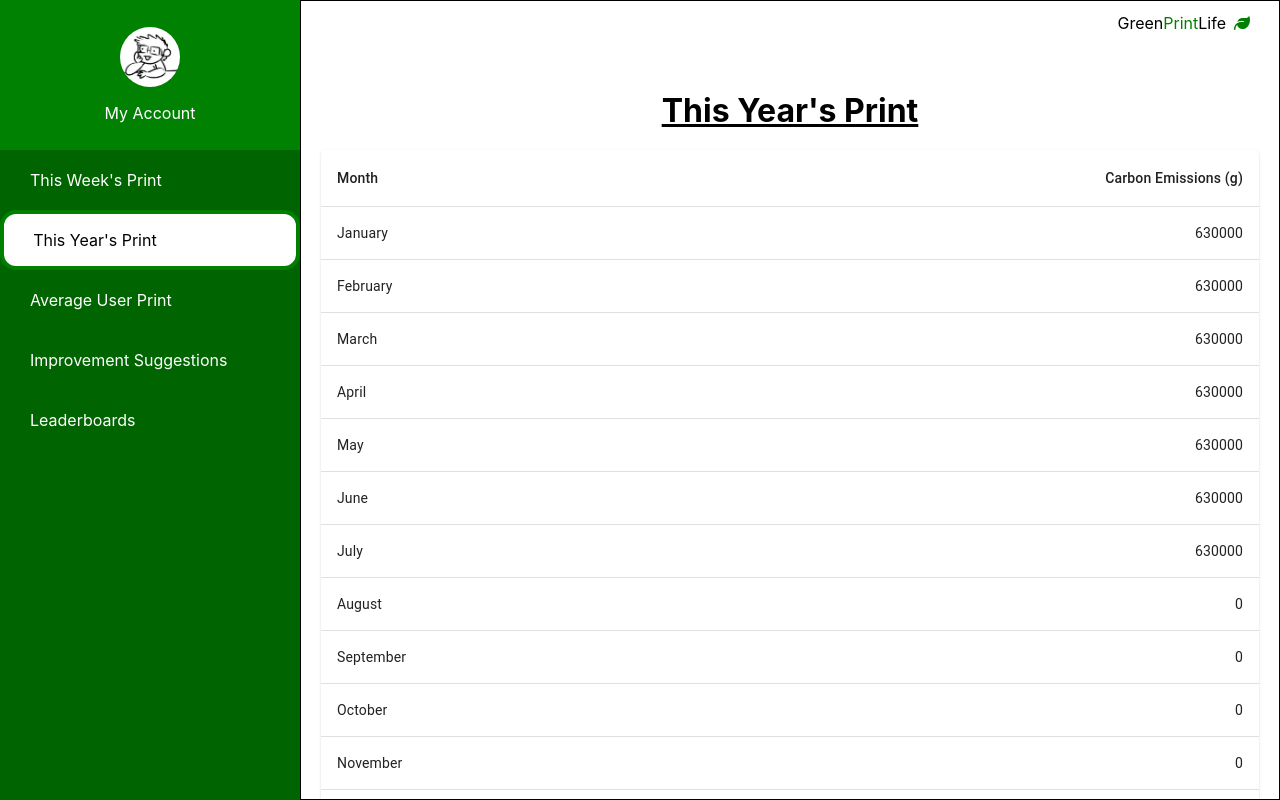
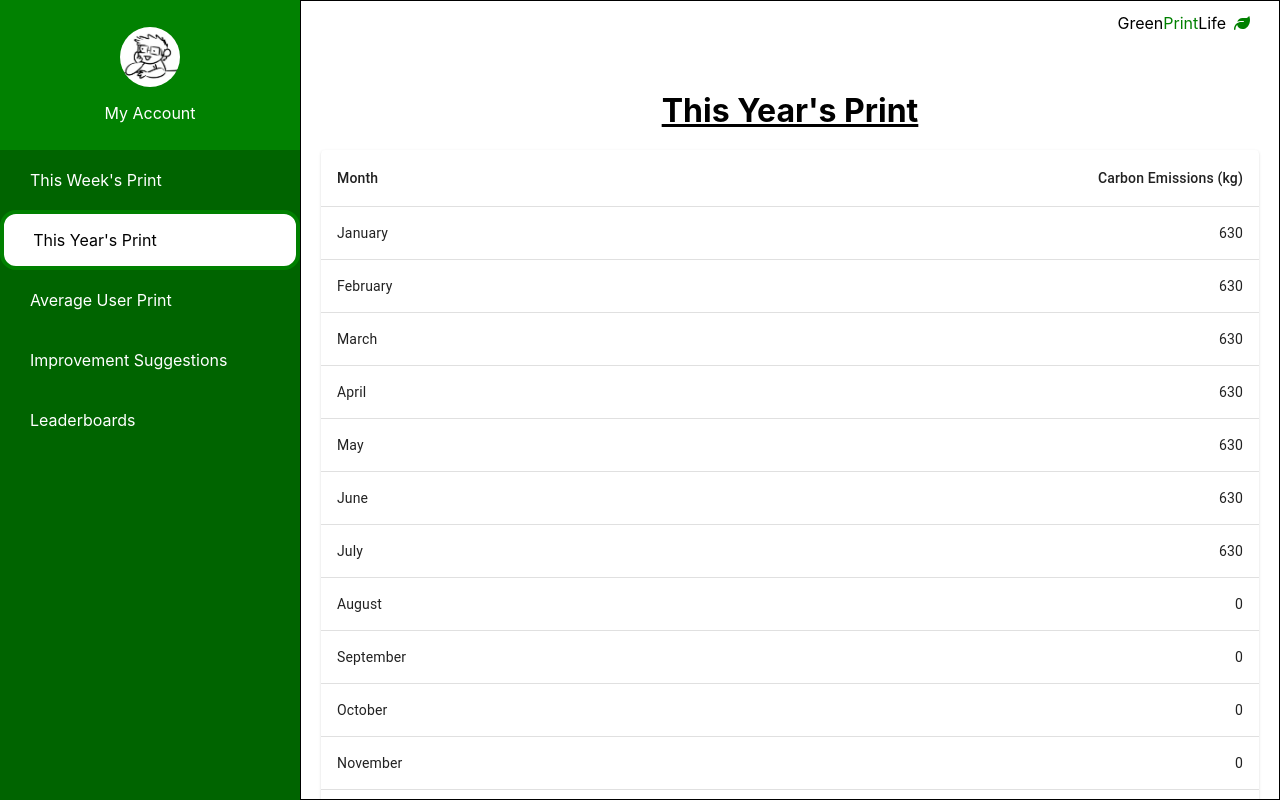
Before and after one commit to hgao080/DEVS-hack-a-thon, a React (Create React App) app in the folder carbon-calculator/: page /dashboard/year in a window 1280 px wide. Built offline with nearby package versions, Linux system fonts and the light colour scheme.

Commit message:
Updated db for more realistic values

```diff
--- a/carbon-calculator/src/Components/Database.js
+++ b/carbon-calculator/src/Components/Database.js
@@ -2,36 +2,36 @@ export const Leaderboard = [
     {
         name: "Adam Thompson",
         location: "USA",
-        weeklyScore: 1,
-        yearlyScore: 1000,
+        weeklyScore: 89.5,
+        yearlyScore: 4000,
         img:"/Person 1.png"
     },
     {
         name: "Isabelle Cruz",
         location: "Germany",
-        weeklyScore: 1,
-        yearlyScore: 1000,
+        weeklyScore: 100,
+        yearlyScore: 5000,
         img:"/Person 2.png"
     },
     {
         name: "Ryan Anderson",
         location: "Japan",
-        weeklyScore: 1,
-        yearlyScore: 1000,
+        weeklyScore: 110,
+        yearlyScore: 5600,
         img:"/Person 3.png"
     },
     {
         name: "Sophia Nguyen",
         location: "Brazil",
-        weeklyScore: 1,
-        yearlyScore: 1000,
+        weeklyScore: 120,
+        yearlyScore: 6000,
         img:"/Person 4.png"
     },
     {
         name: "Tommy Martinez",
         location: "South Africa",
-        weeklyScore: 1,
-        yearlyScore: 1000,
+        weeklyScore: 130,
+        yearlyScore: 7000,
         img:"/Person 5.png"
     },
 ];
--- a/carbon-calculator/src/Pages/DashboardYear.js
+++ b/carbon-calculator/src/Pages/DashboardYear.js
@@ -10,19 +10,19 @@ function createData(Month, amount) {
 }
 
 const rows = [
-  createData('January', 630000),
-  createData('February', 630000),
-  createData('March', 630000),
-  createData('April', 630000),
-  createData('May', 630000),
-  createData('June', 630000),
-  createData('July', 630000),
+  createData('January', 630),
+  createData('February', 630),
+  createData('March', 630),
+  createData('April', 630),
+  createData('May', 630),
+  createData('June', 630),
+  createData('July', 630),
   createData('August', 0), // Placeholder for August
   createData('September', 0), // Placeholder for September
   createData('October', 0), // Placeholder for October
   createData('November', 0), // Placeholder for November
   createData('December', 0), // Placeholder for December
-  createData('Total', 4410000),
+  createData('Total', 4410),
 ];
 
 const DashboardYear = () => {
@@ -43,7 +43,7 @@ const DashboardYear = () => {
             <TableHead>
               <TableRow>
                 <TableCell>Month</TableCell>
-                <TableCell align="right">Carbon Emissions (g)</TableCell>
+                <TableCell align="right">Carbon Emissions (kg)</TableCell>
               </TableRow>
             </TableHead>
             <TableBody>
```
